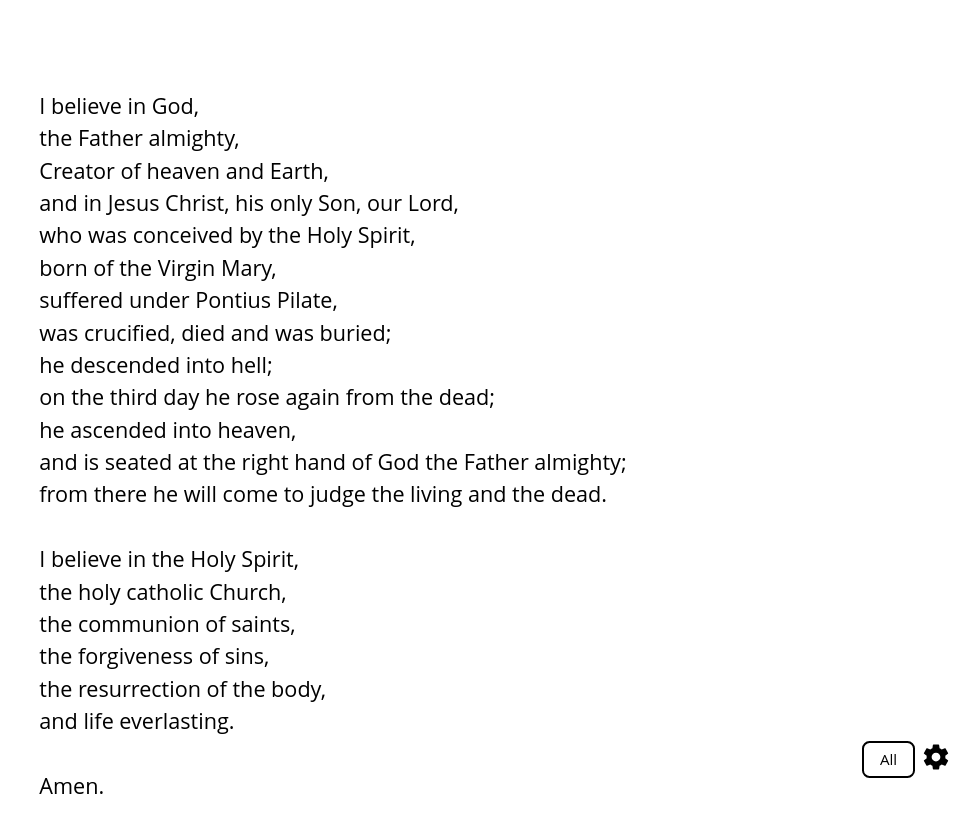
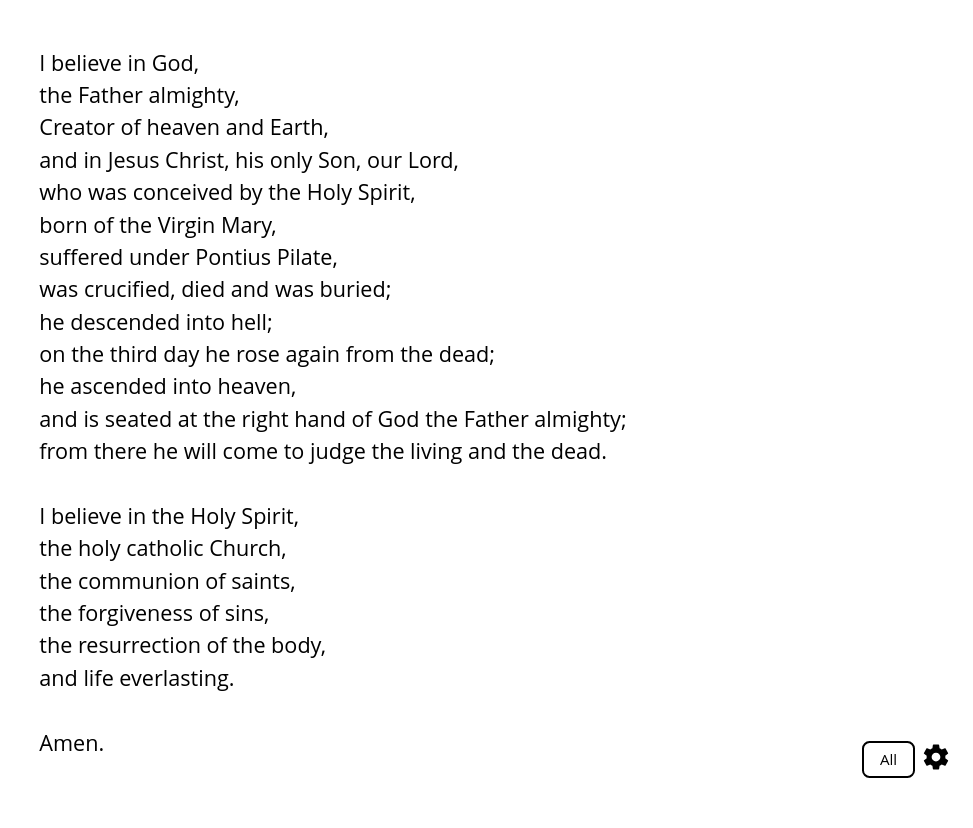
Before and after one commit to Mouzone/apostles-creed, a SvelteKit app: page / in a window 1280 px wide. Shown: the whole page, without its empty margins (307-1280 px from the left). After the commit the page ends 800 px from the top, so only its background shows below. Built offline with nearby package versions, Linux system fonts and the light colour scheme; a web font is replaced by a local one.

Commit message:
Fix desktop spacing in margin-top for verses

```diff
--- a/src/routes/+page.svelte
+++ b/src/routes/+page.svelte
@@ -342,7 +342,7 @@
 	}
 
 	#verses {
-		margin: 4em 1em 1em 1em;
+		margin: 2em 1em 1em 1em;
 	}
 	p {
 		margin: 0;
```
